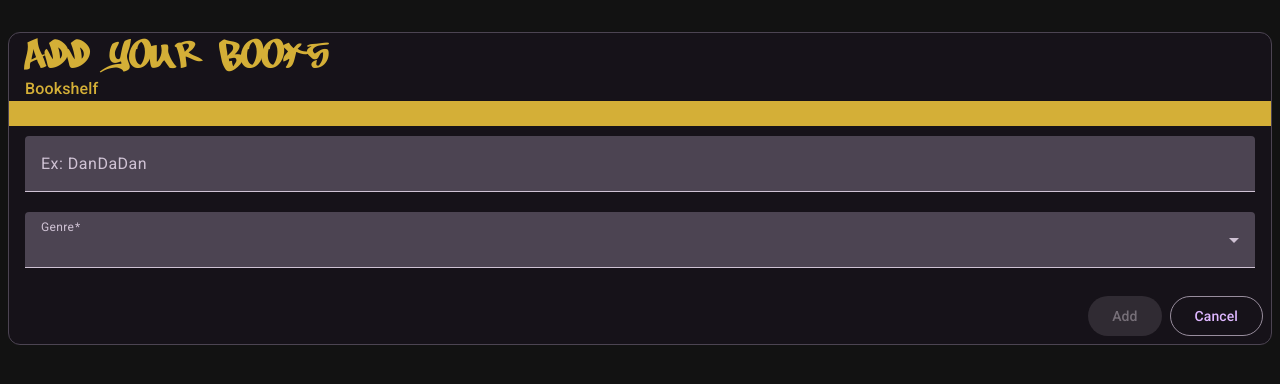
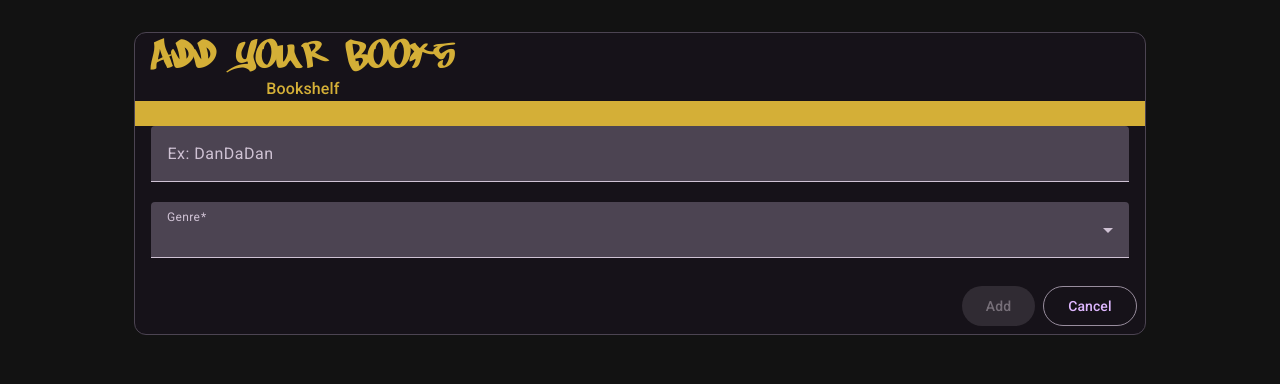
Before and after one commit to Cozzolindo/java-crud, an Angular app in the folder crud-angular/: page /new in a window 1280 px wide. Shown: the top 384 px of the page. Built offline with nearby package versions, Linux system fonts and the light colour scheme.

Commit message:
Refactored Angular Material Table for better UI

```diff
--- a/crud-angular/src/app/books/books-form/books-form.html
+++ b/crud-angular/src/app/books/books-form/books-form.html
@@ -3,8 +3,9 @@
     <mat-card-title class="goldenWind" style="font-family: 'Tobec', sans-serif; font-size: 40px;">Add Your Books</mat-card-title>
     <mat-card-subtitle class="goldenWind">Bookshelf</mat-card-subtitle>
   </mat-card-header>
+
   <mat-toolbar class="goldenWind" style="height: 25px; min-height: 25px;"> </mat-toolbar>
-  <mat-card-content class="form-container">
+  <mat-card-content class="form-container" class="column-flex">
     <form [formGroup]="form" class="min-width">
       <mat-form-field class="full-width">
         <input matInput placeholder="Ex: DanDaDan" formControlName="name" />
--- a/crud-angular/src/app/books/books-form/books-form.scss
+++ b/crud-angular/src/app/books/books-form/books-form.scss
@@ -16,7 +16,12 @@
 }
 
 mat-card{
-  margin: 2em auto
+  max-width: 80%;
+  margin: 2em auto;
+  text-align: center;
+  display: flex;
+  flex-direction: column;
+  min-width: 400px;
 }
 
 .min-width{
@@ -32,3 +37,9 @@ mat-card{
 mat-card-actions > button {
   margin-left: 8px;
 }
+
+.column-flex{
+  display: flex;
+  flex-direction: column;
+  min-width: 300px;
+}
--- a/crud-angular/src/app/books/books-form/books-form.ts
+++ b/crud-angular/src/app/books/books-form/books-form.ts
@@ -6,6 +6,7 @@ import { SharedModule } from '../../shared/shared-module';
 import { BooksServices } from '../services/books_services';
 import { MatSnackBar } from '@angular/material/snack-bar';
 import { Location } from '@angular/common';
+
 
 interface Genre {
     value: string;
--- /dev/null
+++ b/crud-angular/src/app/books/books-list/books-list.html
@@ -0,0 +1,39 @@
+<mat-table [dataSource]="titles">
+
+        <!-- Name Column -->
+        <ng-container matColumnDef="name">
+          <mat-header-cell *matHeaderCellDef> Title </mat-header-cell>
+          <mat-cell *matCellDef="let title"> {{title.name}}</mat-cell>
+        </ng-container>
+
+        <!-- Genre Column -->
+        <ng-container matColumnDef="type">
+          <mat-header-cell *matHeaderCellDef> Genre </mat-header-cell>
+          <mat-cell *matCellDef="let title"> {{title.type}} </mat-cell>
+        </ng-container>
+
+        <!-- Actions Column -->
+        <ng-container matColumnDef="actions">
+          <mat-header-cell *matHeaderCellDef class="action-column-add">
+            <button matMiniFab aria-label="Add a new book">
+              <mat-icon routerLink="/new">add</mat-icon>
+            </button>
+
+          </mat-header-cell>
+
+          <mat-cell *matCellDef="let title" class="action-column-add">
+            <button matIconButton   aria-label="Edit a book">
+              <mat-icon>edit</mat-icon>
+            </button>
+
+          <button matIconButton aria-label="Delete a book">
+              <mat-icon class="crimsomRed">delete</mat-icon>
+            </button>
+          </mat-cell>
+
+        </ng-container>
+
+        <mat-header-row *matHeaderRowDef="displayedColumns"></mat-header-row>
+        <mat-row *matRowDef="let row; columns: displayedColumns;"></mat-row>
+
+      </mat-table>
--- /dev/null
+++ b/crud-angular/src/app/books/books-list/books-list.scss
@@ -0,0 +1,29 @@
+@use '@angular/material' as mat;
+
+@font-face {
+  font-family: "MyGothic";
+  src: url('../../../assets/fonts/NaxrsoulCather-E4PWe.ttf') format('truetype');
+  font-family: "Tobec";
+  src: url('../../../assets/fonts/Tobec___.ttf') format('truetype');
+}
+
+mat-table {
+  overflow: auto;
+  max-height: 600px;
+}
+
+.action-column-ed{
+  flex: 0 0 100px;
+}
+
+.action-column-add{
+  flex: 0 0 100px;
+}
+
+.crimsomRed{
+  color: #B22222;
+}
+
+.goldenWind{
+  color: #D4AF37;
+}
--- /dev/null
+++ b/crud-angular/src/app/books/books-list/books-list.ts
@@ -0,0 +1,18 @@
+import { Component, Input } from '@angular/core';
+import { Books } from '../model/books';
+import { SharedModule } from '../../shared/shared-module';
+import { RouterModule } from '@angular/router';
+
+@Component({
+  selector: 'app-books-list',
+  imports: [SharedModule, RouterModule],
+  templateUrl: './books-list.html',
+  styleUrl: './books-list.scss'
+})
+export class BooksList {
+
+  @Input() titles: Books[] = [];
+
+  readonly displayedColumns = ['name', 'type', 'actions'];
+
+}
--- a/crud-angular/src/app/books/services/books_services.ts
+++ b/crud-angular/src/app/books/services/books_services.ts
@@ -1,7 +1,7 @@
 import { Injectable } from '@angular/core';
 import { Books } from '../model/books';
 import { HttpClient } from '@angular/common/http';
-import { first, tap } from 'rxjs';
+import { delay, first, tap } from 'rxjs';
 
 @Injectable({
   providedIn: 'root'
@@ -16,6 +16,7 @@ export class BooksServices {
     const url="api/books";
     return this.httpClient.get<Books[]>(url)
     .pipe(first(),
+    delay(3000), //delay applied for testing mat-spinner
     tap(titles => console.log(titles)));
   }
 
--- a/crud-angular/src/app/books/titles/titles.html
+++ b/crud-angular/src/app/books/titles/titles.html
@@ -1,53 +1,15 @@
 <mat-card appearance="outlined">
   <mat-card-header>
     <mat-card-title class="goldenWind" style="font-family: 'Tobec', sans-serif; font-size: 40px;">Library 101</mat-card-title>
-    <mat-card-subtitle class="goldenWind">Bookshelf</mat-card-subtitle>
+    <mat-card-subtitle class="goldenWind" >Bookshelf</mat-card-subtitle>
   </mat-card-header>
   <mat-toolbar class="goldenWind" style="height: 25px; min-height: 25px;"> </mat-toolbar>
-  <mat-card-content>
-    <div *ngIf="titles$ | async  as titles; else loading">
 
-      <table mat-table [dataSource]="titles" class="mat-elevation-z8">
+  <mat-card-content class="column-flex">
 
-        <!-- Name Column -->
-        <ng-container matColumnDef="name">
-          <th mat-header-cell *matHeaderCellDef> Title </th>
-          <td mat-cell *matCellDef="let title"> {{title.name}}</td>
-        </ng-container>
-
-        <!-- Genre Column -->
-        <ng-container matColumnDef="type">
-          <th mat-header-cell *matHeaderCellDef> Genre </th>
-          <td mat-cell *matCellDef="let title"> {{title.type}} </td>
-        </ng-container>
-
-        <!-- Actions Column -->
-        <ng-container matColumnDef="actions">
-          <mat-header-cell *matHeaderCellDef>
-            <button matMiniFab aria-label="Add a new book">
-              <mat-icon routerLink="/new">add</mat-icon>
-            </button>
-
-          </mat-header-cell>
-
-          <mat-cell *matCellDef="let title">
-            <button matIconButton   aria-label="Edit a book">
-              <mat-icon>edit</mat-icon>
-            </button>
-
-          <button matIconButton aria-label="Delete a book">
-              <mat-icon class="crimsomRed">delete</mat-icon>
-            </button>
-          </mat-cell>
-
-        </ng-container>
-
-        <tr mat-header-row *matHeaderRowDef="displayedColumns"></tr>
-        <tr mat-row *matRowDef="let row; columns: displayedColumns;"></tr>
-
-      </table>
-
-    </div>
+    <app-books-list ngSkipHydration
+    *ngIf="titles$ | async  as titles; else loading"
+    [titles]="titles"></app-books-list>
 
     <ng-template #loading>
       <div class="loading-spinner"><mat-spinner></mat-spinner></div>
--- a/crud-angular/src/app/books/titles/titles.scss
+++ b/crud-angular/src/app/books/titles/titles.scss
@@ -7,8 +7,19 @@
   src: url('../../../assets/fonts/Tobec___.ttf') format('truetype');
 }
 
-table {
-  width: 100%;
+mat-card{
+  max-width: 80%;
+  margin: 2em auto;
+  text-align: center;
+  display: flex;
+  flex-direction: column;
+  min-width: 400px;
+}
+
+.column-flex{
+  display: flex;
+  flex-direction: column;
+  min-width: 300px;
 }
 
 .loading-spinner{
--- a/crud-angular/src/app/books/titles/titles.ts
+++ b/crud-angular/src/app/books/titles/titles.ts
@@ -7,10 +7,11 @@ import { catchError, of} from 'rxjs';
 import { MatDialog } from '@angular/material/dialog';
 import { ErrorHandling } from '../../shared/components/error-handling/error-handling';
 import { RouterModule } from '@angular/router';
+import { BooksList } from "../books-list/books-list";
 
 @Component({
   selector: 'app-titles',
-  imports: [AppMaterialModule, RouterModule],
+  imports: [AppMaterialModule, RouterModule, BooksList],
   templateUrl: './titles.html',
   styleUrl: './titles.scss'
 })
@@ -20,7 +21,7 @@ export class Titles implements OnInit {
   //booksServices: BooksServices;
 
   titles$: Observable <Books[]>;
-  displayedColumns = ['name', 'type', 'actions'];
+
 
   constructor(
     private readonly booksServices: BooksServices,
```
Also changed, not shown: 1 other file (tests, documents, lock files or other folders).
